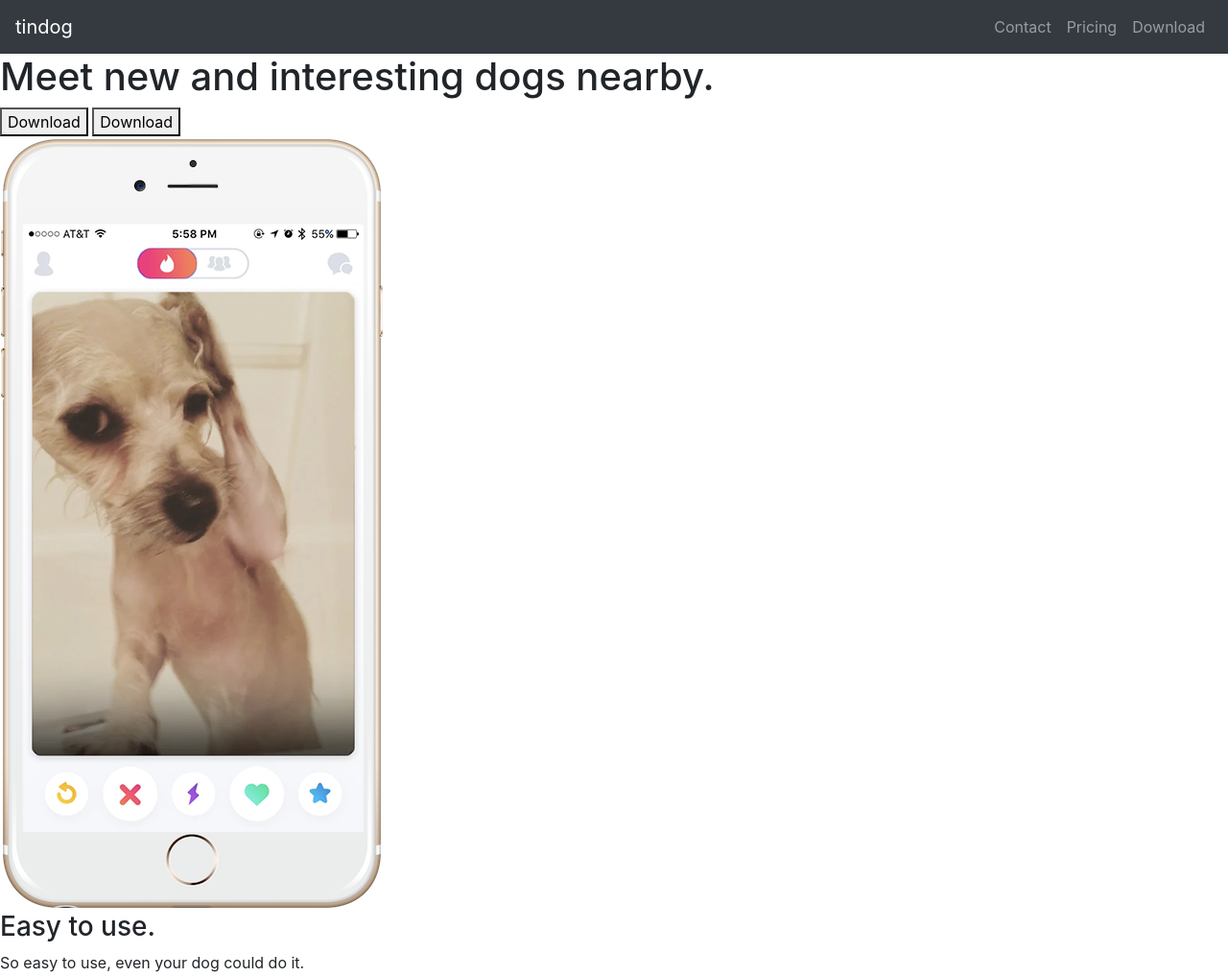
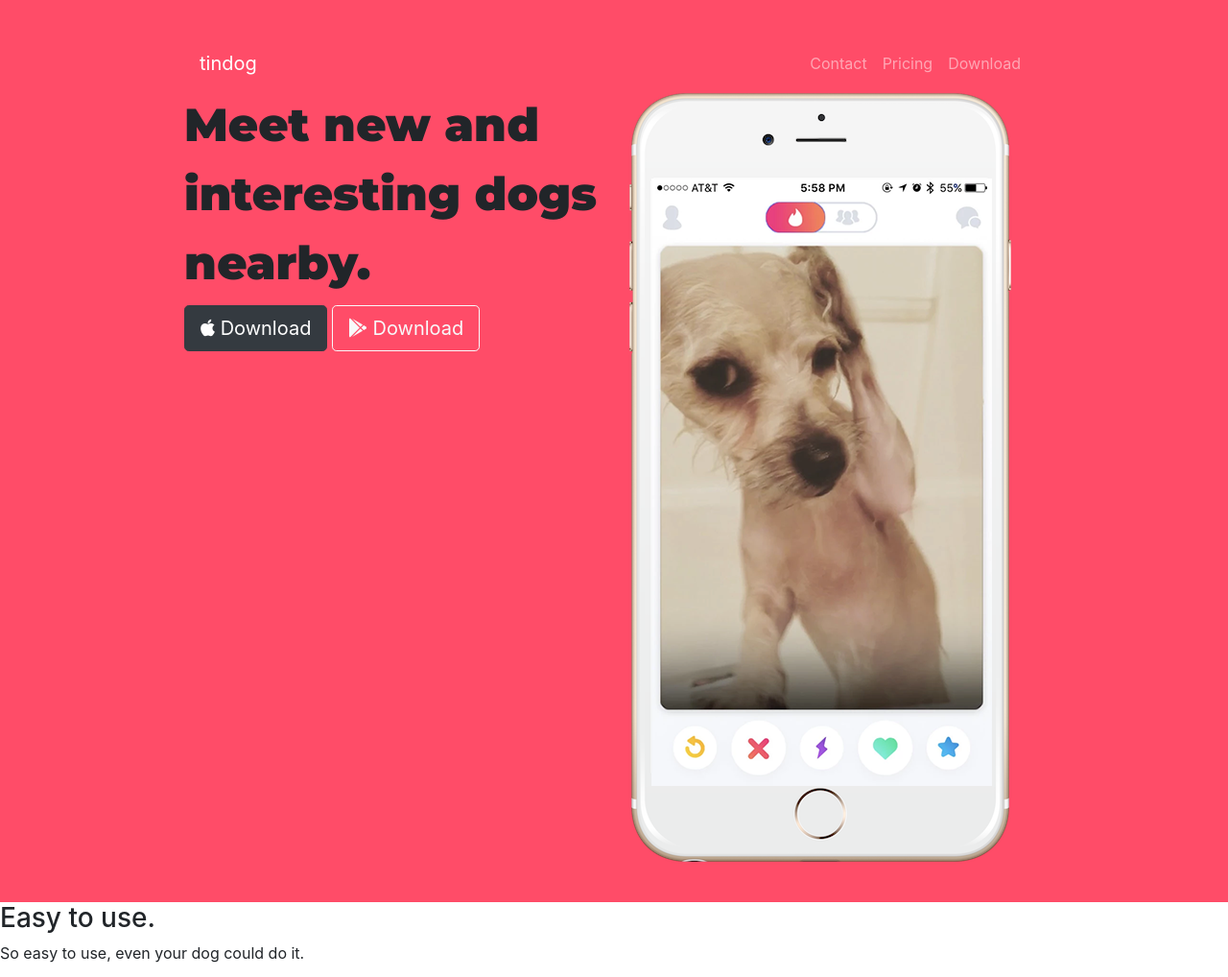
Before and after one commit to ambraj/WebDevelopmentBootcamp, a plain HTML site: page TinDog/index.html in a window 1280 px wide. Shown: the top 1018 px of the page at 96% size. Drawn offline with nearby package versions, Linux system fonts and the light colour scheme.

Commit message:
download buttons

```diff
--- a/TinDog/css/styles.css
+++ b/TinDog/css/styles.css
@@ -0,0 +1,13 @@
+#title{
+    background-color: #ff4c68;
+}
+
+h1{
+    font-family: Montserrat;
+    font-size: 3rem;
+    line-height: 1.5;
+}
+
+.container-fluid{
+    padding: 3% 15%;
+}
--- a/TinDog/index.html
+++ b/TinDog/index.html
@@ -4,20 +4,31 @@
 <head>
     <meta charset="utf-8">
     <title>TinDog</title>
+    <!-- goot fonts -->
+    <link href="https://fonts.googleapis.com/css2?family=Montserrat:wght@900&family=Ubuntu&display=swap" rel="stylesheet">
+    <!-- css stylesheets -->
+    <link rel="stylesheet" href="https://stackpath.bootstrapcdn.com/bootstrap/4.4.1/css/bootstrap.min.css" integrity="sha384-Vkoo8x4CGsO3+Hhxv8T/Q5PaXtkKtu6ug5TOeNV6gBiFeWPGFN9MuhOf23Q9Ifjh" crossorigin="anonymous">
     <link rel="stylesheet" href="css/styles.css">
-    <link rel="stylesheet" href="https://stackpath.bootstrapcdn.com/bootstrap/4.4.1/css/bootstrap.min.css" integrity="sha384-Vkoo8x4CGsO3+Hhxv8T/Q5PaXtkKtu6ug5TOeNV6gBiFeWPGFN9MuhOf23Q9Ifjh" crossorigin="anonymous">
+    <!-- fontawesome -->
+    <script src="https://kit.fontawesome.com/39d49467a8.js" crossorigin="anonymous"></script>
+    <!-- bootstrap scripts -->
     <script src="https://code.jquery.com/jquery-3.4.1.slim.min.js" integrity="sha384-J6qa4849blE2+poT4WnyKhv5vZF5SrPo0iEjwBvKU7imGFAV0wwj1yYfoRSJoZ+n" crossorigin="anonymous"></script>
     <script src="https://cdn.jsdelivr.net/npm/popper.js@1.16.0/dist/umd/popper.min.js" integrity="sha384-Q6E9RHvbIyZFJoft+2mJbHaEWldlvI9IOYy5n3zV9zzTtmI3UksdQRVvoxMfooAo" crossorigin="anonymous"></script>
     <script src="https://stackpath.bootstrapcdn.com/bootstrap/4.4.1/js/bootstrap.min.js" integrity="sha384-wfSDF2E50Y2D1uUdj0O3uMBJnjuUD4Ih7YwaYd1iqfktj0Uod8GCExl3Og8ifwB6" crossorigin="anonymous"></script>
+
 </head>
 
 <body>
 
     <section id="title">
 
+        <div class="container-fluid">
+
+
+
             <!-- Nav Bar -->
 
-        <nav class="navbar navbar-expand-lg navbar-dark bg-dark">
+            <nav class="navbar navbar-expand-lg navbar-dark">
                 <a class="navbar-brand" href="">tindog</a>
                 <button class="navbar-toggler" type="button" data-toggle="collapse" data-target="#navbarTogglerDemo01" aria-controls="navbarTogglerDemo01" aria-expanded="false" aria-label="Toggle navigation">
                     <span class="navbar-toggler-icon"></span>
@@ -40,15 +51,19 @@
 
             <!-- Title -->
 
-        <div>
+            <div class="row">
+
+                <div class="col-lg-6">
                     <h1>Meet new and interesting dogs nearby.</h1>
-            <button type="button">Download</button>
-            <button type="button">Download</button>
+                    <button type="button" class="btn btn-dark btn-lg"><i class="fab fa-apple"></i> Download</button>
+                    <button type="button" class="btn btn-outline-light btn-lg"><i class="fab fa-google-play"></i> Download</button>
                 </div>
-        <div>
+                <div class="col-lg-6">
                     <img src="images/iphone6.png" alt="iphone-mockup">
                 </div>
+            </div>
 
+        </div>
     </section>
 
 
```
Lines whose indentation alone changed are shown as unchanged.
